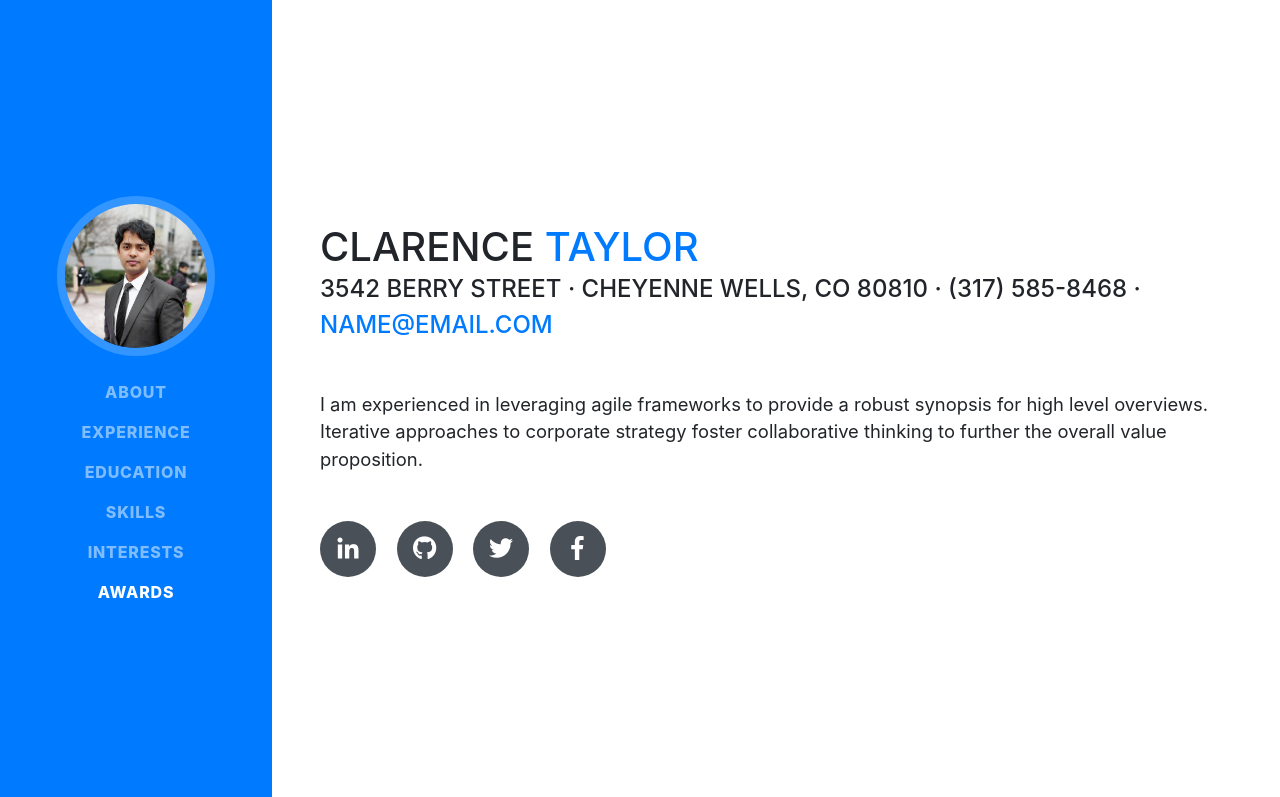
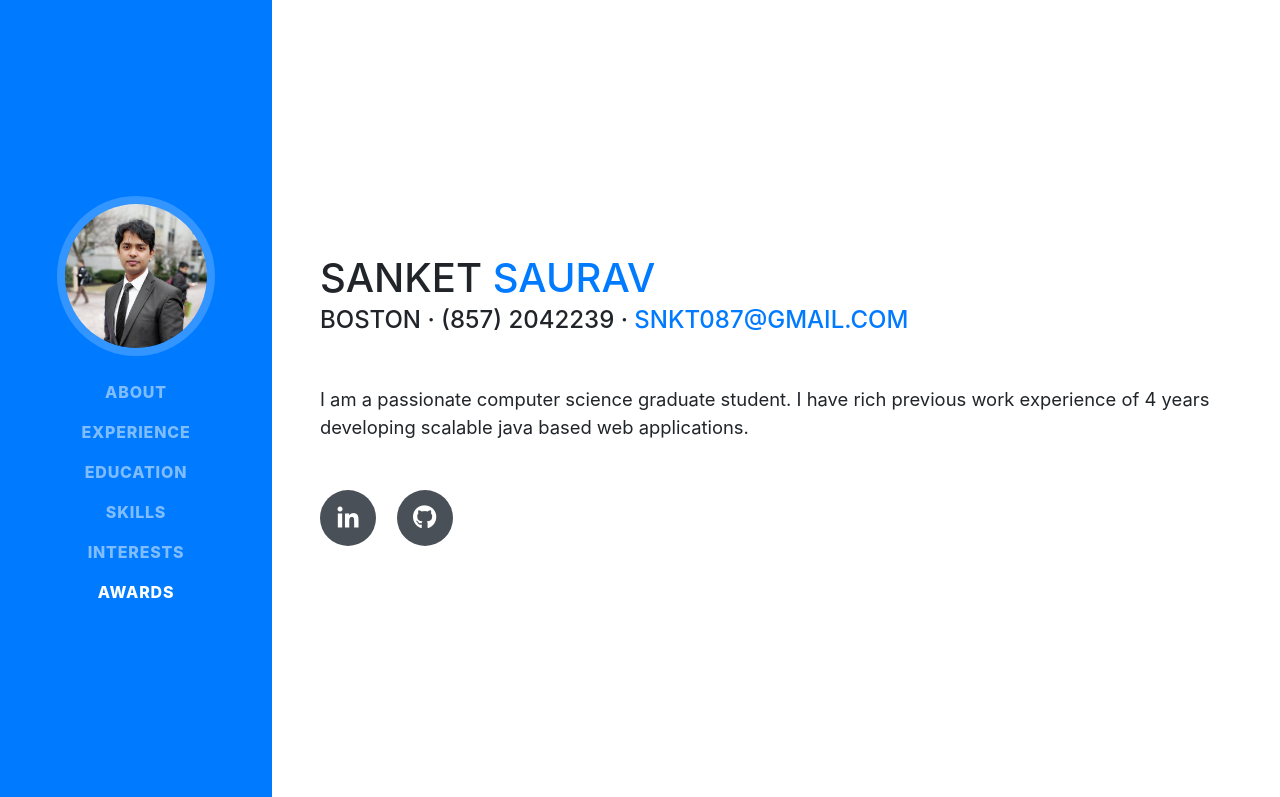
Before and after one commit to saurav-s/saurav-s.github.io, a website with bundled scripts: page index.html in a window 1280 px wide. Shown: the top 797 px of the page. Built offline with nearby package versions, Linux system fonts and the light colour scheme; a web font is replaced by a local one.

Commit message:
Updating content

```diff
--- a/index.html
+++ b/index.html
@@ -62,25 +62,19 @@
 
       <section class="resume-section p-3 p-lg-5 d-flex d-column" id="about">
         <div class="my-auto">
-          <h1 class="mb-0">Clarence
-            <span class="text-primary">Taylor</span>
+          <h1 class="mb-0">Sanket
+            <span class="text-primary">Saurav</span>
           </h1>
-          <div class="subheading mb-5">3542 Berry Street · Cheyenne Wells, CO 80810 · (317) 585-8468 ·
-            <a href="mailto:name@email.com">name@email.com</a>
+          <div class="subheading mb-5">Boston · (857) 2042239 ·
+            <a href="mailto:snkt087@gmail.com">snkt087@gmail.com</a>
           </div>
-          <p class="lead mb-5">I am experienced in leveraging agile frameworks to provide a robust synopsis for high level overviews. Iterative approaches to corporate strategy foster collaborative thinking to further the overall value proposition.</p>
+          <p class="lead mb-5">I am a passionate computer science graduate student. I have rich previous work experience of 4 years developing scalable java based web applications.  </p>
           <div class="social-icons">
-            <a href="#">
+            <a href="https://www.linkedin.com/in/contactsanket/">
               <i class="fab fa-linkedin-in"></i>
             </a>
-            <a href="#">
+            <a href="https://github.com/saurav-s">
               <i class="fab fa-github"></i>
-            </a>
-            <a href="#">
-              <i class="fab fa-twitter"></i>
-            </a>
-            <a href="#">
-              <i class="fab fa-facebook-f"></i>
             </a>
           </div>
         </div>
```
